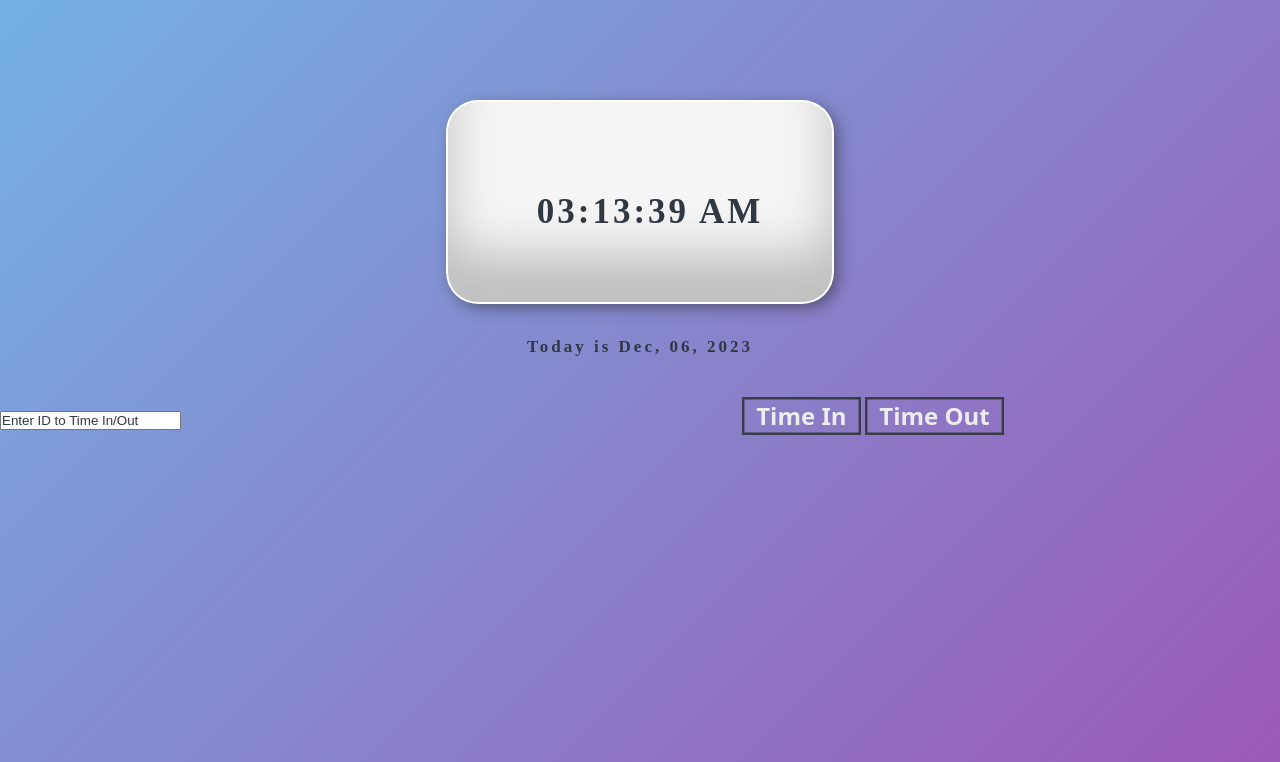
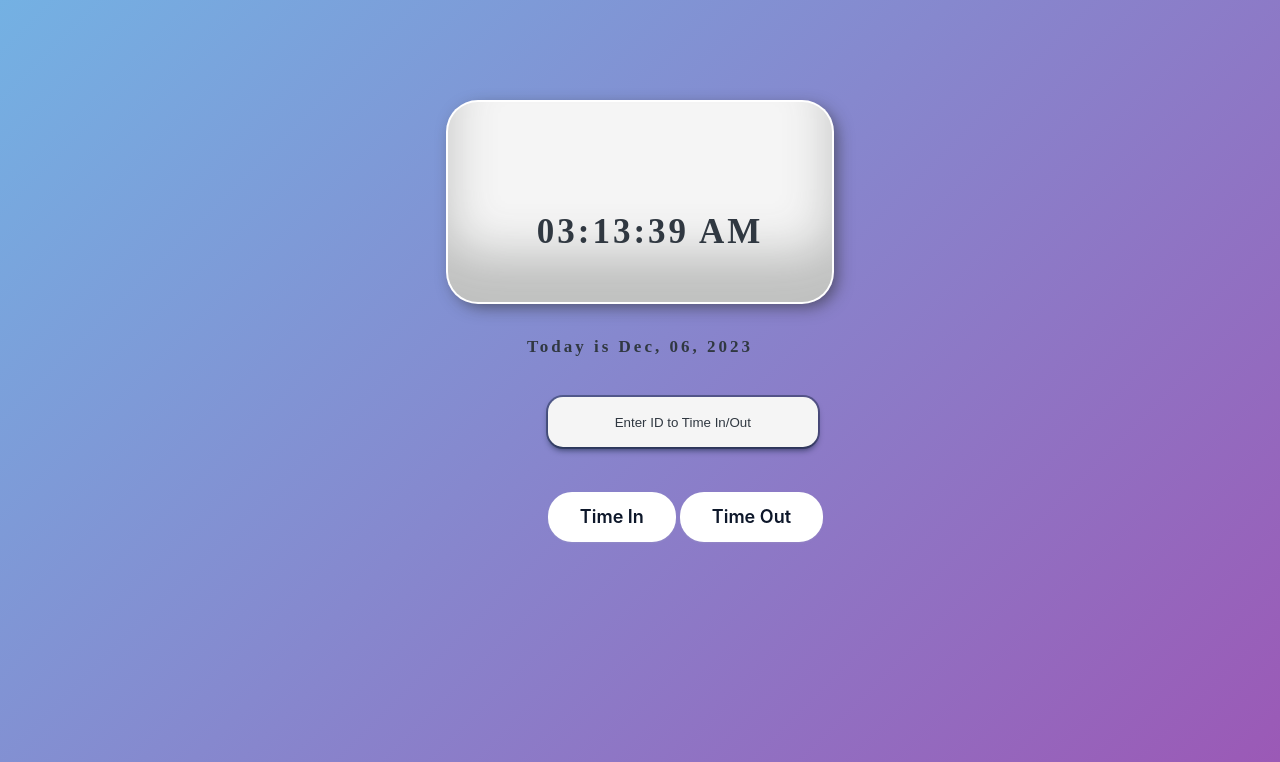
Before and after one commit to bananalden/schoolproject, a PHP site: page / in a window 1280 px wide. Shown: the part 138-900 px from the top of the page. Run offline with PHP 8.4, Linux system fonts and the light colour scheme.

Commit message:
updated 1

```diff
--- a/css/index.css
+++ b/css/index.css
@@ -52,11 +52,12 @@ a {
 #timenow {
   font-family:'digital-clock-font';
   position: relative;
-    top: 90px;
+  top: 110px;
   left: 10px;
   color: #303841;
 }
-.form-text {
+
+input {
   display: flex;
   justify-content: center;
   align-items: center;
@@ -68,9 +69,10 @@ a {
   border-radius: 15px;
   position: relative;
   left: 45%;
-  left: 44.5%;
-  width: 200px;
-  height: 40px;
+  left: 42.8%;
+  width: 250px;
+  padding: 10px 10px;
+  height: 30px;
   outline: none;
   color: #303841;
 }
@@ -83,38 +85,39 @@ a {
 /********* BUTTONS ********/
 
 button {
-    --c: #393e46; /* the color*/
+  background-color: #fff;
+  border: 0 solid #e2e8f0;
+  border-radius: 1.5rem;
+  box-sizing: border-box;
+  color: #0d172a;
+  cursor: pointer;
+  display: inline-block;
+  font-family: "Basier circle",-apple-system,system-ui,"Segoe UI",Roboto,"Helvetica Neue",Arial,"Noto Sans",sans-serif,"Apple Color Emoji","Segoe UI Emoji","Segoe UI Symbol","Noto Color Emoji";
+  font-size: 1.1rem;
+  font-weight: 600;
+  line-height: 1;
+  padding: 1rem 1.6rem;
+  margin-top: 45px;
+  text-align: center;
+  text-decoration: none #0d172a solid;
+  text-decoration-thickness: auto;
+  transition: all .1s cubic-bezier(.4, 0, .2, 1);
+  box-shadow: 0px 1px 2px rgba(166, 175, 195, 0.25);
+  user-select: none;
+  -webkit-user-select: none;
+  touch-action: manipulation;
+  position: relative;
+  left: 42.8%;
+}
 
-    box-shadow: 0 0 0 .1em inset var(--c);
-    --_g: linear-gradient(var(--c) 0 0) no-repeat;
-    background:
-      var(--_g) calc(var(--_p,0%) - 100%) 0%,
-      var(--_g) calc(200% - var(--_p,0%)) 0%,
-      var(--_g) calc(var(--_p,0%) - 100%) 100%,
-      var(--_g) calc(200% - var(--_p,0%)) 100%;
-    background-size: 50.5% calc(var(--_p,0%)/2 + .5%);
-    outline-offset: .1em;
-    transition: background-size .4s, background-position 0s .4s;
-  }
 button:hover {
-    --_p: 100%;
-    transition: background-position .4s, background-size 0s;
-  }
-  button:active {
-    box-shadow: 0 0 9e9q inset #0009;
-    background-color: var(--c);
+  background-color: #1e293b;
   color: #fff;
 }
 
+@media (min-width: 768px) {
   button {
-    margin-top: 40px;
-    font-family: system-ui, sans-serif;
-    font-size: 1.5rem;
-    cursor: pointer;
-    padding: .1em .6em;
-    font-weight: bold;
-    border: none;
-    position: relative;
-    left: 43.5%;
-    color: #ececec;
+    font-size: 1.125rem;
+    padding: 1rem 2rem;
   }
+}
```
Lines whose indentation alone changed are shown as unchanged.
